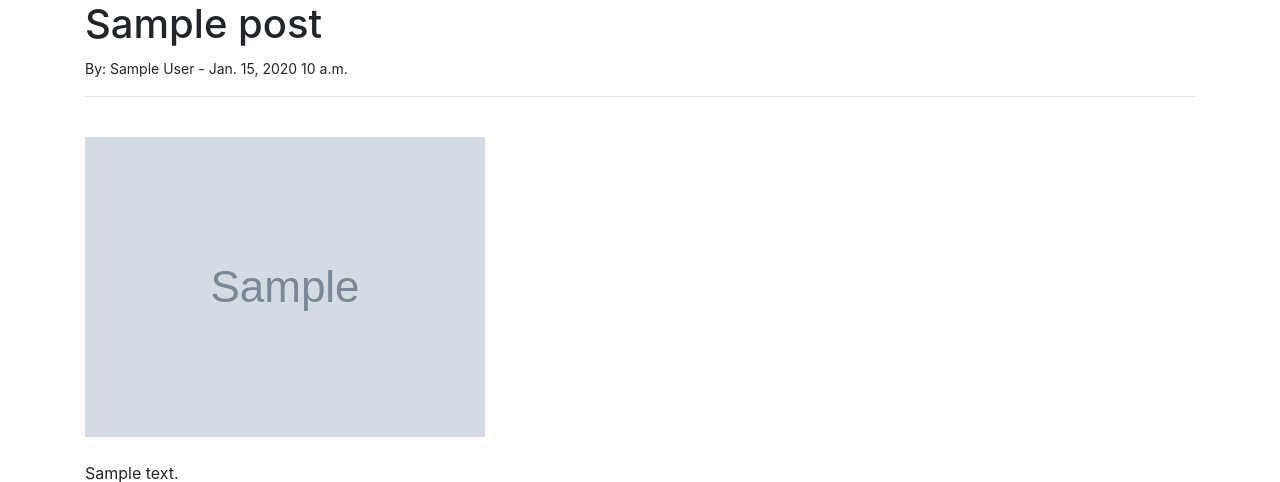
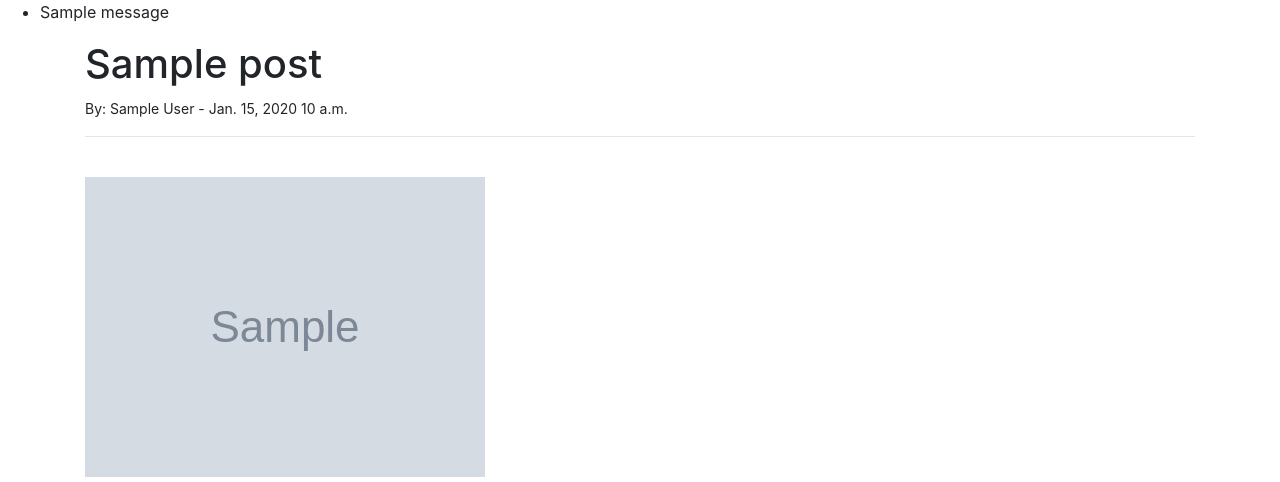
Before and after one commit to matt70iu/Project-4-fullstack-v2, a Django app: page /article/1 in a window 1280 px wide. Shown: the part 56-538 px from the top of the page. Run offline with Django 3.2, Linux system fonts and the light colour scheme; tables that the repository leaves empty hold one stand-in row (values such as "Sample post"); grey boxes marked "Sample" are stand-in pictures; one stand-in notice (Sample message) is shown; some libraries are stand-ins or nearby versions.

Commit message:
add test success message to newcomments view and base template and test

```diff
--- a/mainblog/templates/base.html
+++ b/mainblog/templates/base.html
@@ -99,6 +99,15 @@
             {% endif %}
         </div>
     </nav>
+    <ul class="messages">
+        {% if messages %}
+        {% for message in messages %}
+        <li{% if message.tags %} class="{{ message.tags }}"{% endif %}>{{ message }}</li>
+        {% endfor %}
+    </ul>
+    {% endif %}
+
+
     <div class="container">
 
 
--- a/mainblog/views.py
+++ b/mainblog/views.py
@@ -4,6 +4,7 @@ from .models import Post, Category, Comment
 from .forms import PostForm, EditForm, CommentForm
 from django.urls import reverse_lazy, reverse
 from django.http import HttpResponseRedirect
+from django.contrib import messages
 
 
 # Create your views here.
@@ -76,6 +77,7 @@ class NewCommentView(CreateView):
 
     def form_valid(self, form):
         form.instance.post_id = self.kwargs['pk']
+        messages.add_message(self.request, messages.INFO, 'hello world')
         return super().form_valid(form)
 
     success_url = reverse_lazy('home')
```
